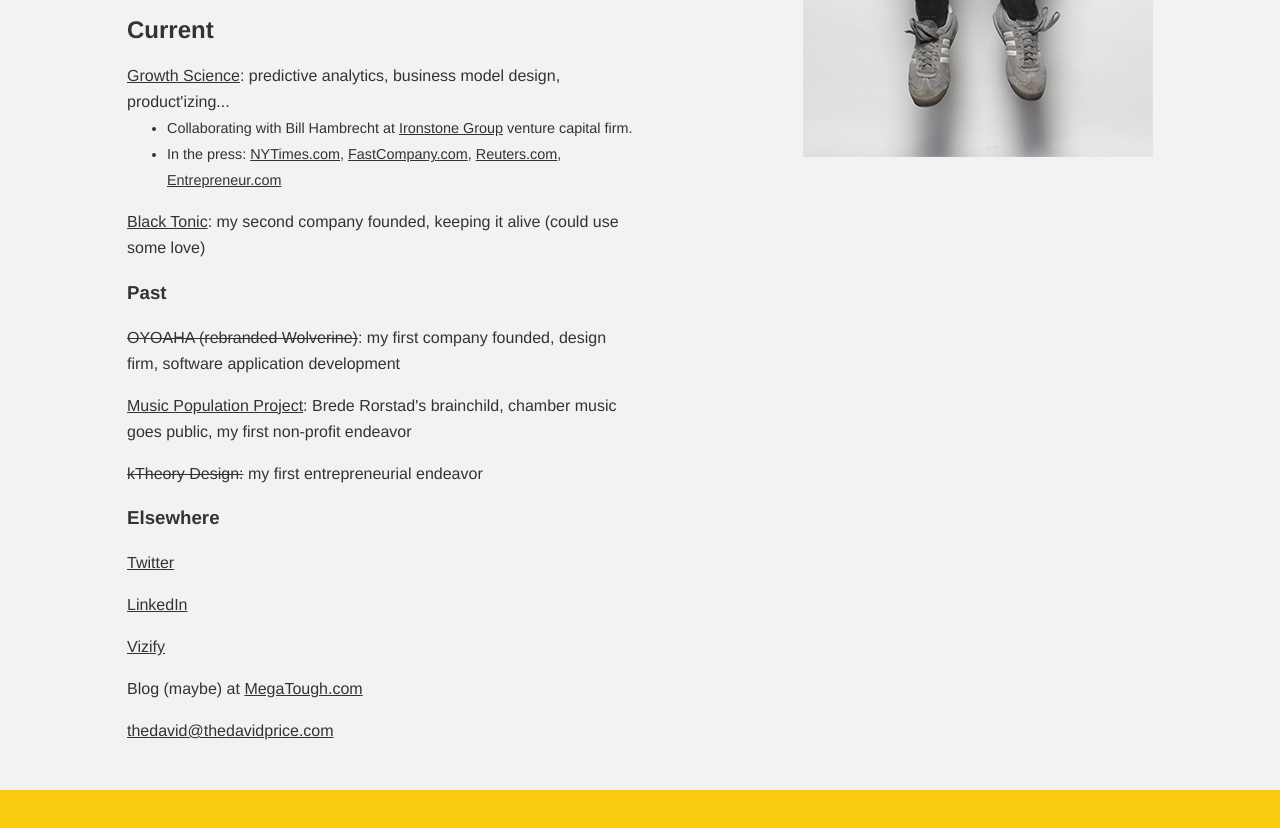
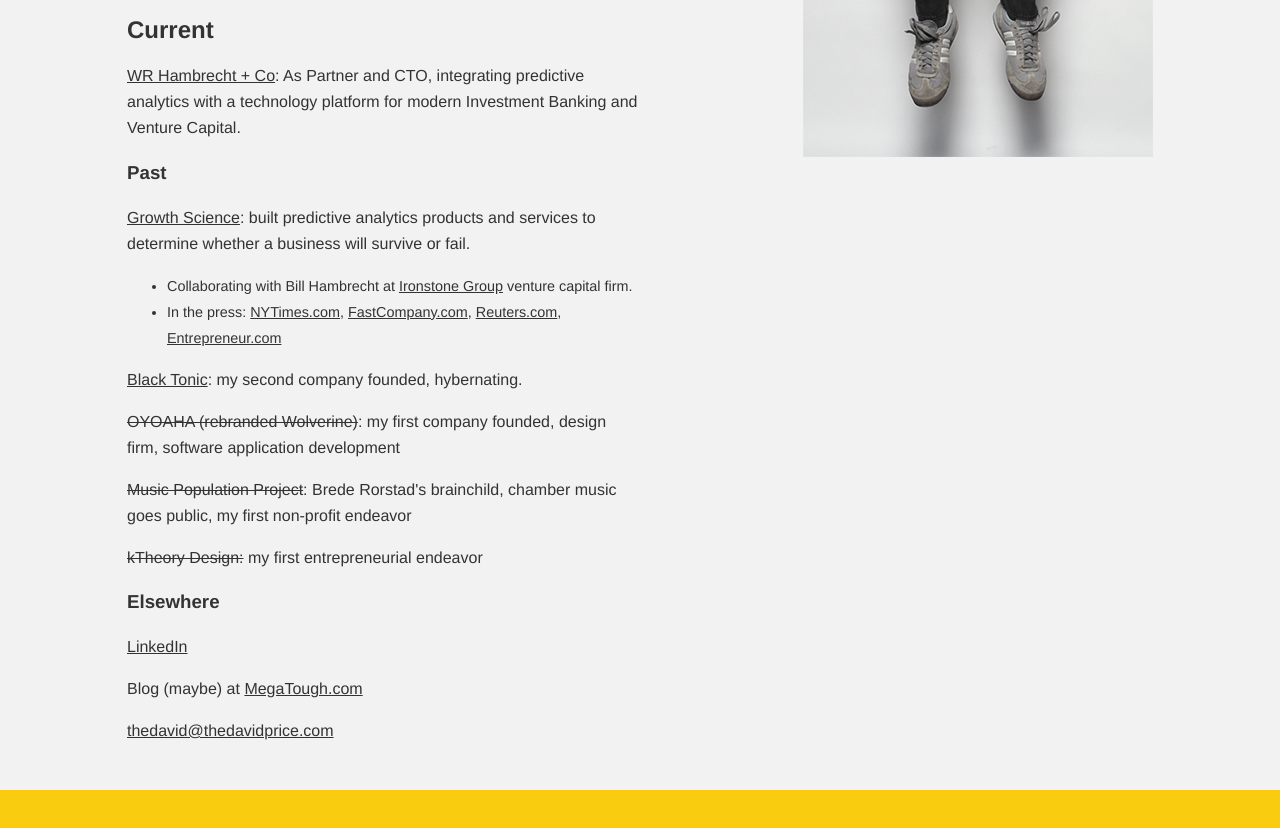
Before and after one commit to thedavidprice/thedavidprice.github.io, a plain HTML site: page index.html in a window 1280 px wide. Shown: the part 744-1572 px from the top of the page. Drawn offline with nearby package versions, Linux system fonts and the light colour scheme.

Commit message:
Updated for WRH+Co job

```diff
--- a/index.html
+++ b/index.html
@@ -64,24 +64,23 @@
                     </section>
                     <section>
                         <h2>Current</h2>
-                        <p style="margin-bottom:0;"><a href="http://growthsci.com">Growth Science</a>: predictive analytics, business model design, product'izing...</p>
-                        	<ul style="font-size:90%;margin-top:0;margin-bottom:1em;">
-                        	  <li>Collaborating with Bill Hambrecht at <a href="http://www.ironstonegroupinc.com" target="_blank">Ironstone Group</a> venture capital firm.</li>
-                        	  <li>In the press: <a href="http://www.nytimes.com/2013/06/24/technology/venture-capital-blends-more-data-crunching-into-choice-of-targets.html" target="_blank">NYTimes.com</a>, <a href="http://www.fastcolabs.com/3021903/this-prediction-algorithm-can-tell-if-your-startup-will-fail" target="_blank">FastCompany.com</a>, <a href="http://www.pehub.com/2013/11/more-vcs-bet-on-algorithms-to-mine-for-deals/" target="_blank">Reuters.com</a>, <a href="http://www.entrepreneur.com/article/229604" target="_blank">Entrepreneur.com</a>  </li>
-                        	</ul>
-                        <p><a href="http://www.blacktonic.com">Black Tonic</a>: my second company founded, keeping it alive (could use some love)</p>
+                        <p><a href="http://www.wrhambrecht.com/about">WR Hambrecht + Co</a>: As Partner and CTO, integrating predictive analytics with a technology platform for modern Investment Banking and Venture Capital.</p>
                     </section>
                     <section>
                         <h3>Past</h3>
+                        <p><a href="http://growthsci.com">Growth Science</a>: built predictive analytics products and services to determine whether a business will survive or fail.</p>
+                          <ul style="font-size:90%;margin-top:0;margin-bottom:1em;">
+                            <li>Collaborating with Bill Hambrecht at <a href="http://www.ironstonegroupinc.com" target="_blank">Ironstone Group</a> venture capital firm.</li>
+                            <li>In the press: <a href="http://www.nytimes.com/2013/06/24/technology/venture-capital-blends-more-data-crunching-into-choice-of-targets.html" target="_blank">NYTimes.com</a>, <a href="http://www.fastcolabs.com/3021903/this-prediction-algorithm-can-tell-if-your-startup-will-fail" target="_blank">FastCompany.com</a>, <a href="http://www.pehub.com/2013/11/more-vcs-bet-on-algorithms-to-mine-for-deals/" target="_blank">Reuters.com</a>, <a href="http://www.entrepreneur.com/article/229604" target="_blank">Entrepreneur.com</a>  </li>
+                          </ul>
+                        <p><a href="http://www.blacktonic.com">Black Tonic</a>: my second company founded, hybernating.</p>
                         <p><span style="text-decoration: line-through">OYOAHA (rebranded Wolverine)</span>: my first company founded, design firm, software application development</p>
-                        <p><a href="http://www.myspace.com/thempo">Music Population Project</a>: Brede Rorstad's brainchild, chamber music goes public, my first non-profit endeavor</p>
+                        <p><span style="text-decoration: line-through">Music Population Project</span>: Brede Rorstad's brainchild, chamber music goes public, my first non-profit endeavor</p>
                         <p><span style="text-decoration: line-through">kTheory Design:</span> my first entrepreneurial endeavor</p>
                     </section>
                     <section>
                         <h3>Elsewhere</h3>
-                        <p><a href="http://twitter.com/thedavidprice">Twitter</a></p>
                         <p><a href="http://www.linkedin.com/in/dsprice">LinkedIn</a></p>
-                        <p><a href="http://www.vizify.com/david-s-price/">Vizify</a></p>
                         <p>Blog (maybe) at <a href="http://megatough.com">MegaTough.com</a></a></p>
                         <p><a href="mailto:thedavid@thedavidprice.com">thedavid@thedavidprice.com</a></p>
                     </section>
```
